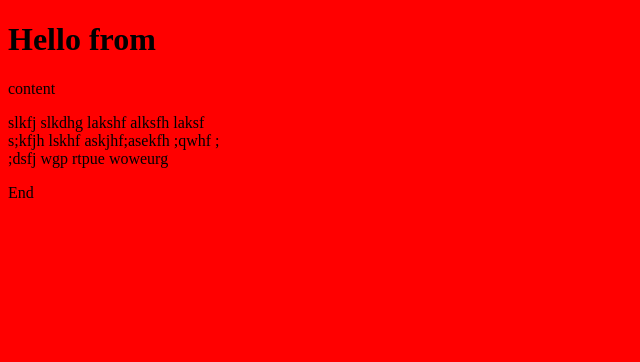
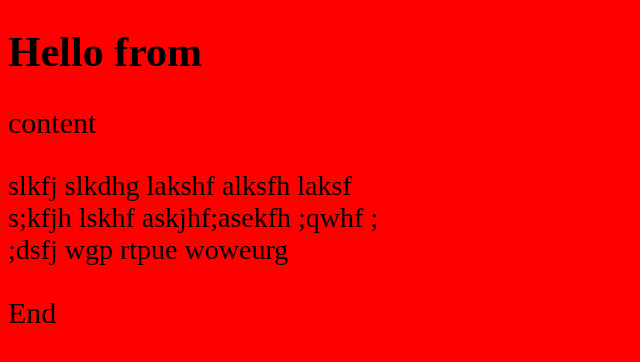
Before and after one commit to Vladimir99913/origin-master, a plain HTML site: page index.html in a window 1280 px wide. Shown: the whole page, without its empty margins (0-640 px from the left). Drawn offline with Linux system fonts and the light colour scheme.

Commit message:
set font sizes

```diff
--- a/style.css
+++ b/style.css
@@ -2,3 +2,16 @@ body
 {
     background: red;
 }
+
+h1
+{
+    font-size: 42px;
+}
+p
+{
+ font-size: 30px;
+}
+body div
+{
+    font-size: 28px;
+}
```
